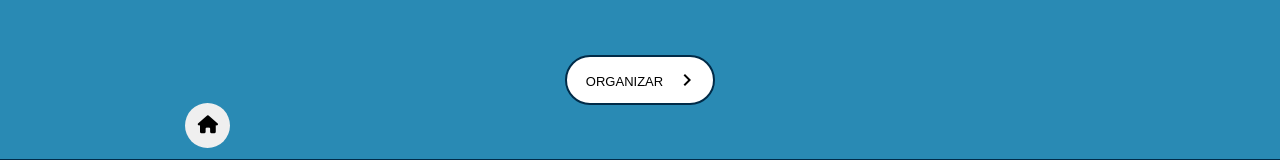
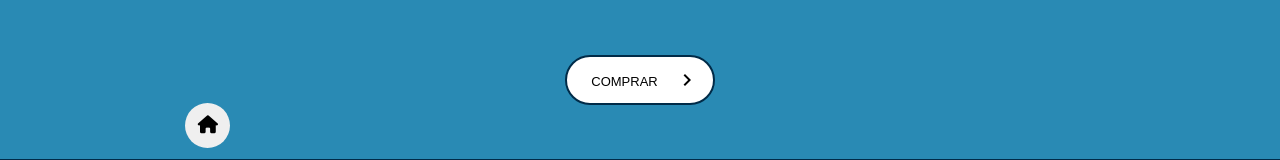
Before and after one commit to ahrionn/shelf-spotter, an Angular app: page /lista-de-compras in a window 1280 px wide. Shown: the part 601-761 px from the top of the page. Built offline with nearby package versions, Linux system fonts and the light colour scheme; no server answers.

Commit message:
botao organizar -> comprar

```diff
--- a/src/app/Componentes/lista-de-compras/lista-de-compras.component.html
+++ b/src/app/Componentes/lista-de-compras/lista-de-compras.component.html
@@ -37,7 +37,7 @@
       margin-bottom: 0;
       width: 65%;
       font-variant-caps: small-caps;
-      font-size: large;">organizar</p>
+      font-size: large;">comprar</p>
       <mat-icon
       style="padding-left: 7px;">keyboard_arrow_right</mat-icon>
     </button>
```
